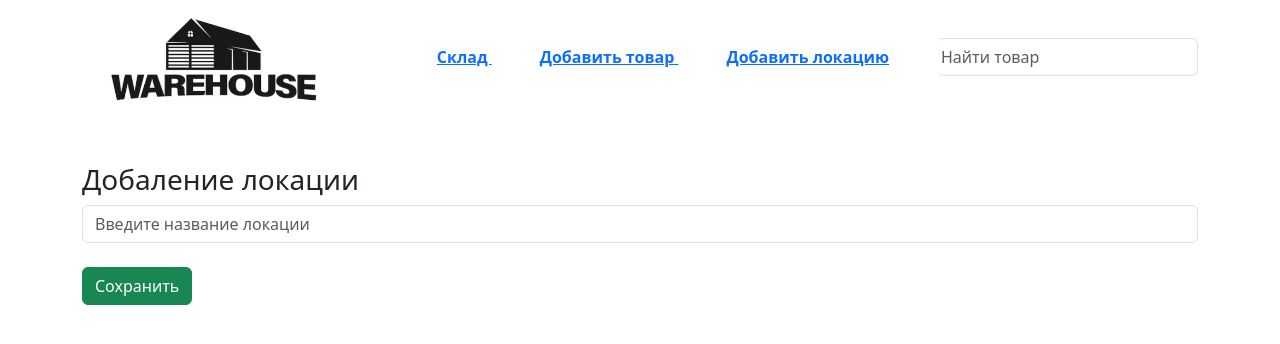
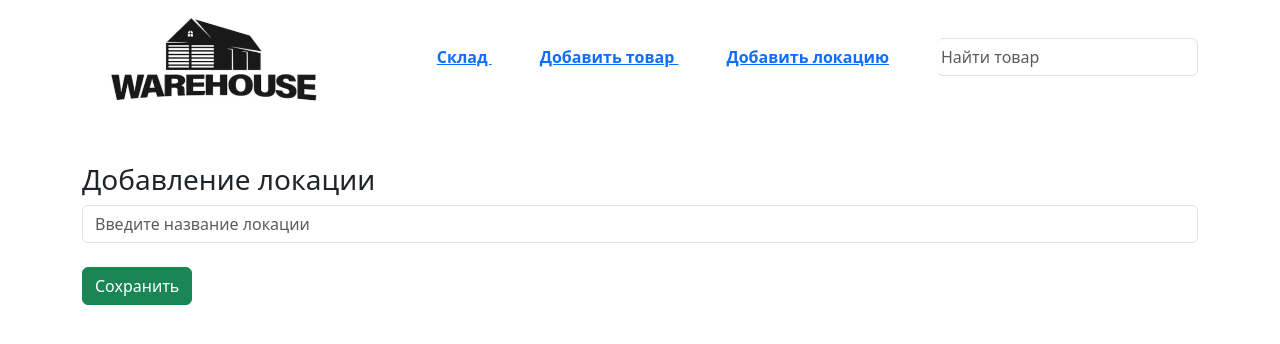
Before and after one commit to SrgMarkov/flask_warehouse, a Flask app: page /add_location in a window 1280 px wide. Shown: the top 344 px of the page. Run offline with Flask 3, Linux system fonts and the light colour scheme.

Commit message:
update add location

```diff
--- a/templates/add_location.html
+++ b/templates/add_location.html
@@ -6,9 +6,12 @@
 
 {% block body %}
   <div class="container mt-5">
-    <h3>Добаление локации</h3>
+    <h3>Добавление локации</h3>
     <form method="post">
       <input type="text" name="title" id="title" class="form-control" placeholder="Введите название локации"><br>
+      {% if exist=='true' %}
+        <p>Такая локация уже существует</p>
+      {% endif %}
       <input type="submit" class="btn btn-success" value="Сохранить">
     </form>
   </div>
```
